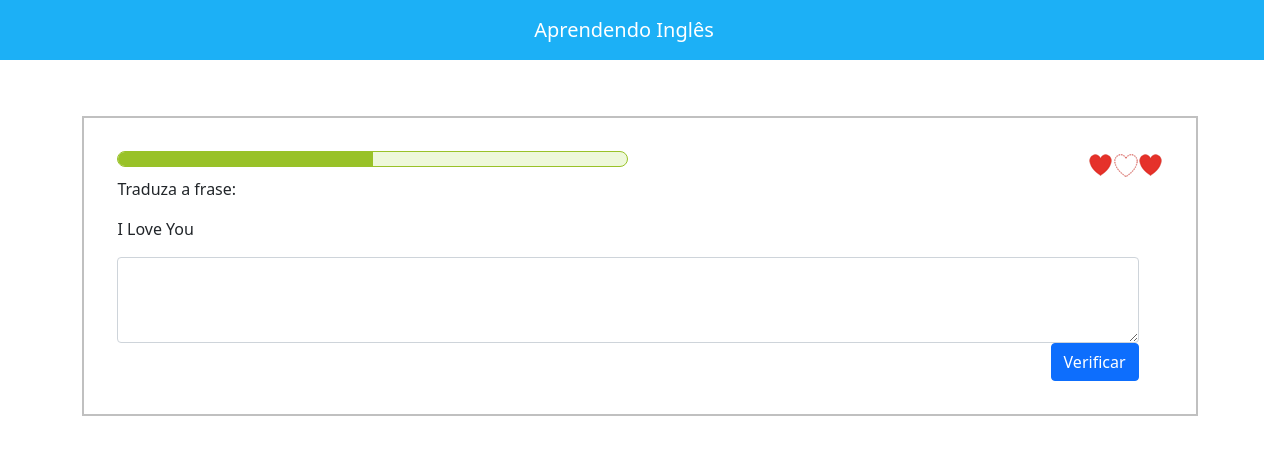
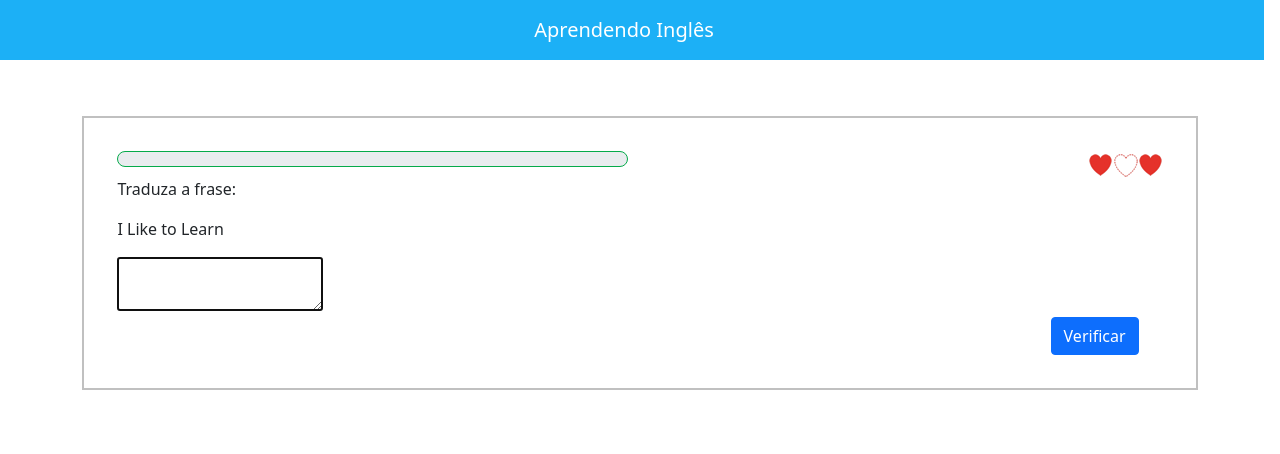
Before and after one commit to Darlan-Freire/App-Angular-Aprender-Ingles, an Angular app: page / in a window 1280 px wide. Shown: the top 454 px of the page. Built offline with nearby package versions, Linux system fonts and the light colour scheme.

Commit message:
implementa o focus() no metodo limpaTextarea

```diff
--- a/package.json
+++ b/package.json
@@ -24,6 +24,7 @@
     "zone.js": "~0.11.4"
   },
   "devDependencies": {
+    "@angular/language-service": "5.2.0",
     "@angular-devkit/build-angular": "~12.0.5",
     "@angular/cli": "~12.0.5",
     "@angular/compiler-cli": "~12.0.5",
--- a/src/app/app.module.ts
+++ b/src/app/app.module.ts
@@ -7,6 +7,7 @@ import { TopoComponent } from './topo/topo.component';
 import { PainelComponent } from './painel/painel.component';
 import { TentativasComponent } from './tentativas/tentativas.component';
 import { ProgressoComponent } from './progresso/progresso.component';
+import { FormsModule } from '@angular/forms';
 
 
 @NgModule({
@@ -19,7 +20,8 @@ import { ProgressoComponent } from './progresso/progresso.component';
   ],
   imports: [
     BrowserModule,
-    AppRoutingModule
+    AppRoutingModule,
+    FormsModule
   ],
   providers: [],
   bootstrap: [AppComponent]
--- a/src/app/painel/frase-mock.ts
+++ b/src/app/painel/frase-mock.ts
@@ -1,12 +1,12 @@
 import { Frase } from "../shared/frase.model";
 
 export const frases_array: Frase[] = [
-  {fraseEng: 'I Like to Learn', frasePtBr: 'Eu gosto de aprender'},
-  {fraseEng: 'I Love You', frasePtBr: 'Eu Te amo'},
-  {fraseEng: 'I Watch TV', frasePtBr: 'Eu assito TV'},
-  {fraseEng: 'How Are You?', frasePtBr: 'Como vai você?'},
-  {fraseEng: 'I Eat Bread', frasePtBr: 'Eu como pão'},
-  {fraseEng: 'Where You From?', frasePtBr: 'de onde você é?'},
-  {fraseEng: 'How old are you', frasePtBr: 'Quantos anos você tem'},
-  {fraseEng: 'I feel so good', frasePtBr: 'Eu me sinto tão bem'}
+  {fraseEng: 'I Like to Learn', frasePtBr: 'eu gosto de aprender'},
+  {fraseEng: 'I Love You', frasePtBr: 'eu te amo'},
+  {fraseEng: 'I Watch TV', frasePtBr: 'eu assisto tv'},
+  {fraseEng: 'How Are You?', frasePtBr: 'como vai você'},
+  {fraseEng: 'I Eat Bread', frasePtBr: 'eu como pão'},
+  {fraseEng: 'Where You From?', frasePtBr: 'de onde você é'},
+  {fraseEng: 'How old are you', frasePtBr: 'quantos anos você tem'},
+  {fraseEng: 'I feel so good', frasePtBr: 'eu me sinto tão bem'}
 ]
--- a/src/app/painel/painel.component.html
+++ b/src/app/painel/painel.component.html
@@ -2,7 +2,7 @@
   <div class="jumbotron">
     <div class="row">
       <div class="col-sm-6">
-        <app-progresso></app-progresso>
+        <app-progresso [progresso]="progresso"></app-progresso>
       </div>
       <div class="col-sm-6">
         <div class="d-flex justify-content-end">
@@ -10,16 +10,12 @@
         </div>
       </div>
 
-      <div class="row">
+      <div class="row" *ngIf="true">
         <div class="col">
           <p>{{ instrucao }}</p>
-          <p>{{ frases[1].fraseEng }}</p>
+          <p>{{ rodadaFrase.fraseEng }}</p>
           <div class="form-group">
-            <textarea class="form-control"
-            id="exampleFormControlTextarea1"
-            rows="3"
-            (input)='atualizaResposta($event)'
-            ></textarea>
+            <textarea [(ngModel)]="respostaUsuario" id='textarea' autofocus></textarea>
           </div>
         </div>
       </div>
@@ -27,7 +23,11 @@
       <div class="row">
         <div class="col">
           <div class="d-flex justify-content-end">
-            <button type="button" class="btn btn-primary">Verificar</button>
+            <button
+            type="button"
+            class="btn btn-primary"
+            (click) = 'verificarResposta()'
+            >Verificar</button>
           </div>
         </div>
       </div>
--- a/src/app/painel/painel.component.ts
+++ b/src/app/painel/painel.component.ts
@@ -7,13 +7,41 @@ import { frases_array } from './frase-mock';
   templateUrl: './painel.component.html',
   styleUrls: ['./painel.component.css']
 })
+
 export class PainelComponent {
-
   public frases: Frase[] = frases_array //Array que contém frases ENG e PTBR
   public instrucao: String = 'Traduza a frase:'
   public respostaUsuario: String = ''
-  public atualizaResposta(event: any): void {
-    this.respostaUsuario = event.target.value
+  public rodada: number = 0
+  public rodadaFrase: Frase
+  public progresso: number = 0
+
+  constructor() {
+
+    this.rodadaFrase = this.frases[this.rodada]
+
   }
 
+  // public atualizaResposta(event: any): void {
+  //   this.respostaUsuario = event.target.value
+  // }
+
+  public verificarResposta(): void {
+
+    if(this.rodadaFrase.frasePtBr == this.respostaUsuario.toLowerCase()){
+      this.rodada++ //Troca pergunta da rodada
+      this.progresso += (100 / this.frases.length) //Porcentagem do progresso
+      this.rodadaFrase = this.frases[this.rodada] //Atualiza objeto rodadaFrase
+      this.limparTextarea()
+    } else {
+      console.log("ERRADO")
+
+    }
+
+  }
+  public limparTextarea() {
+    this.respostaUsuario = ''
+    const textarea= document.getElementById( "textarea" )
+    textarea?.focus
+  }
 }
--- a/src/app/progresso/progresso.component.css
+++ b/src/app/progresso/progresso.component.css
@@ -1,10 +1,4 @@
 .progress {
-  background: #eef8da;
-  border: solid 1px #99c228;
+  border: solid 1px #05aa4a;
   border-radius: 10px;
 }
-
-.progress-bar {
-  background: #99c228;
-  width: 50%;
-}
--- a/src/app/progresso/progresso.component.html
+++ b/src/app/progresso/progresso.component.html
@@ -1,3 +1,7 @@
-<div class="progress" role="progressbar" aria-valuemin="0" aria-valuemax="100">
-  <div class="progress-bar"></div>
+<div class="progress">
+  <div class="progress-bar progress-bar-striped bg-success"
+  role="progressbar"
+  [ngStyle]="{'width.%': progresso}"
+  aria-valuemin="0"
+  aria-valuemax="100">
 </div>
--- a/src/app/progresso/progresso.component.ts
+++ b/src/app/progresso/progresso.component.ts
@@ -1,4 +1,4 @@
-import { Component, OnInit } from '@angular/core';
+import { Component, Input, OnInit } from '@angular/core';
 
 @Component({
   selector: 'app-progresso',
@@ -7,7 +7,9 @@ import { Component, OnInit } from '@angular/core';
 })
 export class ProgressoComponent implements OnInit {
 
-  constructor() { }
+  @Input() public progresso: number = 0
+
+  constructor() {}
 
   ngOnInit(): void {
   }
```
Also changed, not shown: 1 other file (tests, documents, lock files or other folders).
